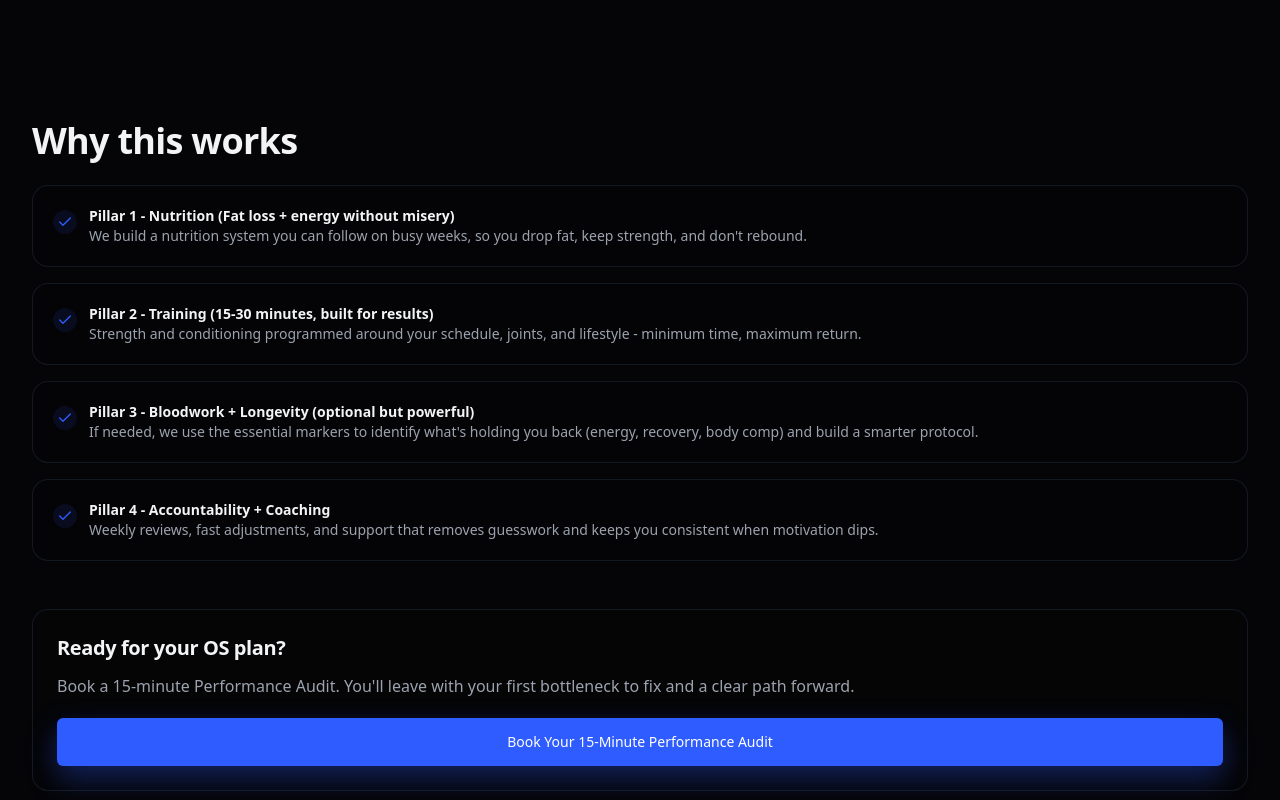
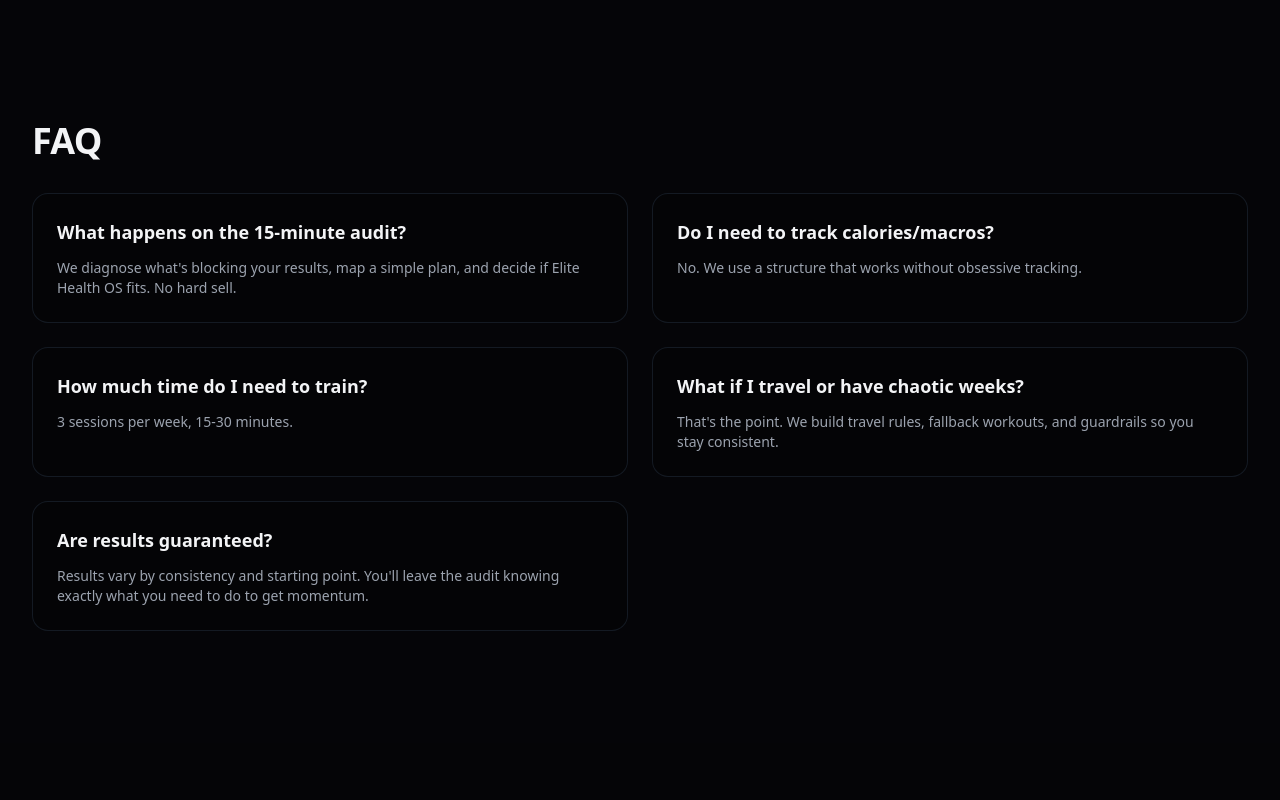
Before and after one commit to gsfit1996/elite-health-web, a Next.js app: page /client-results in a window 1280 px wide. Shown: the part 6100-6900 px from the top of the page. Built offline with nearby package versions, Linux system fonts and the light colour scheme.

Commit message:
Remove client results why-this-works section

```diff
--- a/app/client-results/page.tsx
+++ b/app/client-results/page.tsx
@@ -7,7 +7,7 @@ import { Container } from "@/components/ui/container";
 import { Section } from "@/components/ui/section";
 import { Button } from "@/components/ui/button";
 import { Badge } from "@/components/ui/badge";
-import { ArrowLeft, ArrowRight, Check } from "lucide-react";
+import { ArrowLeft, ArrowRight } from "lucide-react";
 import clientResultsData from "../../src/content/clientResultsData";
 
 const BOOKING_URL = "https://calendar.app.google/5w7EofmxxhwkdaN1A";
@@ -118,24 +118,7 @@ const testimonials = [
 ];
 
 
-const whyThisWorks = [
-    {
-        title: "Pillar 1 - Nutrition (Fat loss + energy without misery)",
-        description: "We build a nutrition system you can follow on busy weeks, so you drop fat, keep strength, and don't rebound.",
-    },
-    {
-        title: "Pillar 2 - Training (15-30 minutes, built for results)",
-        description: "Strength and conditioning programmed around your schedule, joints, and lifestyle - minimum time, maximum return.",
-    },
-    {
-        title: "Pillar 3 - Bloodwork + Longevity (optional but powerful)",
-        description: "If needed, we use the essential markers to identify what's holding you back (energy, recovery, body comp) and build a smarter protocol.",
-    },
-    {
-        title: "Pillar 4 - Accountability + Coaching",
-        description: "Weekly reviews, fast adjustments, and support that removes guesswork and keeps you consistent when motivation dips.",
-    },
-];
+
 
 const faqs = [
     {
@@ -411,39 +394,7 @@ export default function ClientResultsPage() {
                 </Container>
             </Section>
 
-            <Section fullWidth>
-                <Container>
-                    <div className="grid lg:grid-cols-[1.2fr,0.8fr] gap-12 items-start">
-                        <div className="space-y-6">
-                            <h2 className="text-3xl md:text-4xl font-bold font-heading">Why this works</h2>
-                            <div className="space-y-4">
-                                {whyThisWorks.map((item) => (
-                                    <div key={item.title} className="rounded-2xl border border-border/60 bg-background/70 p-5 space-y-2">
-                                        <div className="flex items-start gap-3">
-                                            <div className="mt-1 flex h-6 w-6 items-center justify-center rounded-full bg-primary/10">
-                                                <Check className="h-4 w-4 text-primary" />
-                                            </div>
-                                            <div>
-                                                <p className="text-sm font-semibold text-foreground">{item.title}</p>
-                                                <p className="text-sm text-muted-foreground">{item.description}</p>
-                                            </div>
-                                        </div>
-                                    </div>
-                                ))}
-                            </div>
-                        </div>
-                        <div className="rounded-2xl border border-border/60 bg-background/80 p-6">
-                            <h3 className="text-xl font-bold text-foreground mb-3">Ready for your OS plan?</h3>
-                            <p className="text-muted-foreground mb-5">
-                                Book a 15-minute Performance Audit. You'll leave with your first bottleneck to fix and a clear path forward.
-                            </p>
-                            <Button asChild className="w-full h-12">
-                                <Link href={BOOKING_URL}>Book Your 15-Minute Performance Audit</Link>
-                            </Button>
-                        </div>
-                    </div>
-                </Container>
-            </Section>
+
 
             <Section fullWidth className="bg-muted/10">
                 <Container>
```
